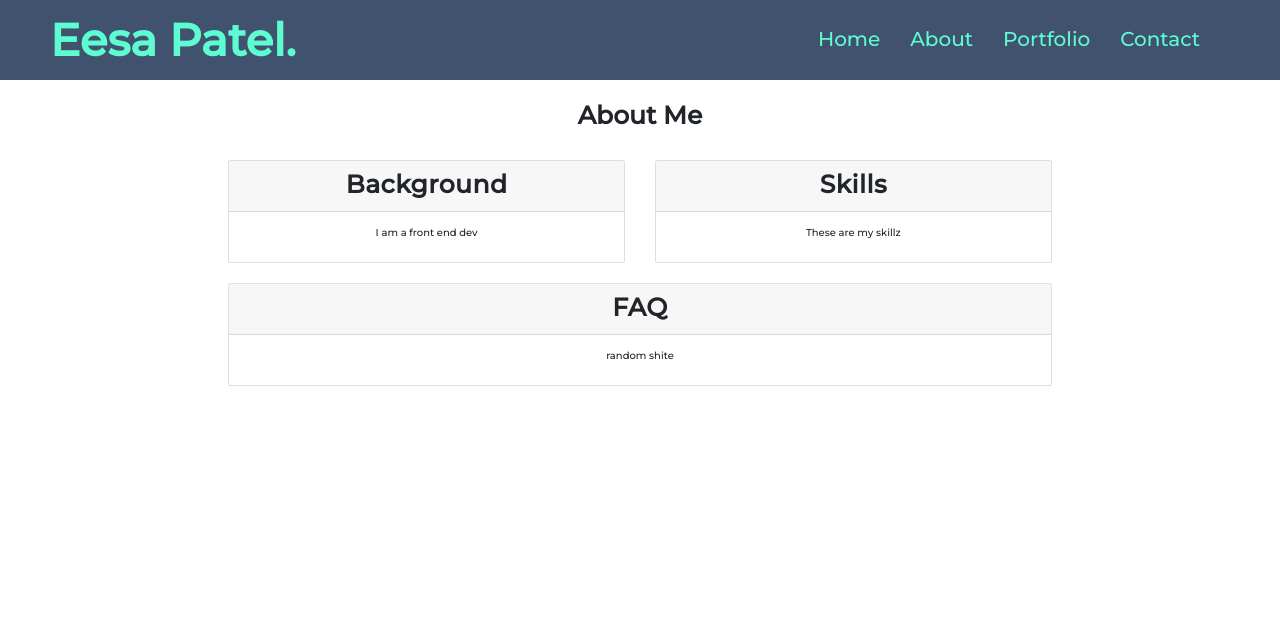
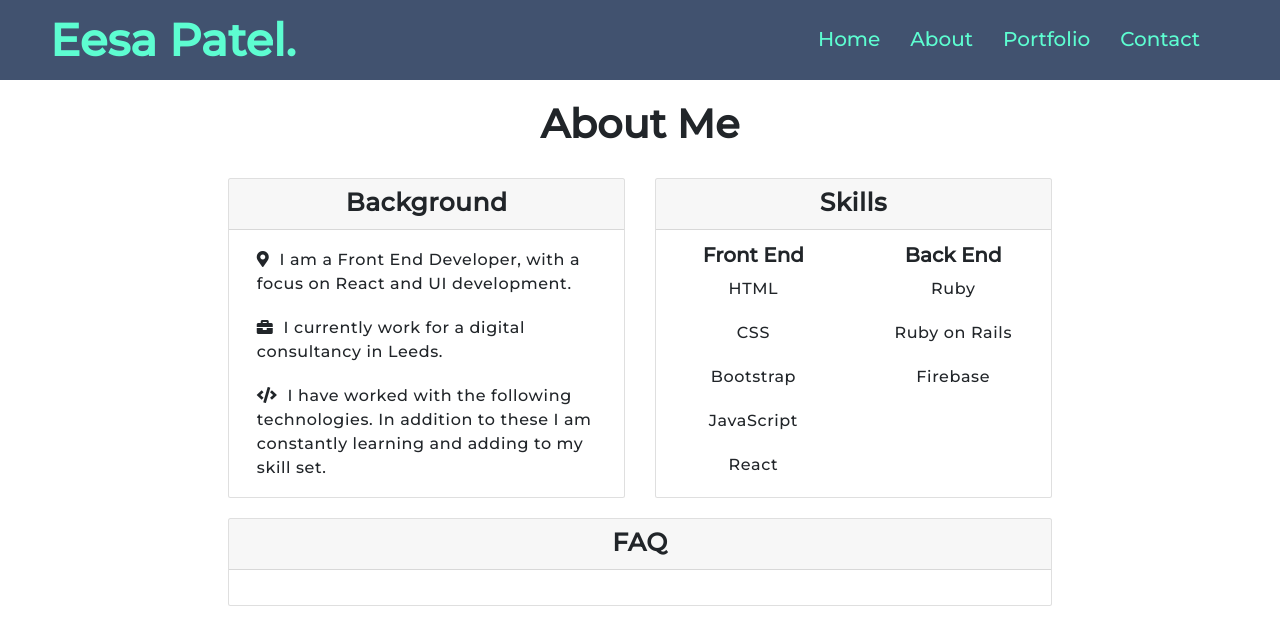
Before and after one commit to eesa94/react-portfolio, a React (Create React App) app: page /about in a window 1280 px wide. Shown: the top 644 px of the page. Built offline with nearby package versions, Linux system fonts and the light colour scheme.

Commit message:
add content to about page; minor styling changes

```diff
--- a/public/index.html
+++ b/public/index.html
@@ -11,7 +11,6 @@
     <link rel="manifest" href="%PUBLIC_URL%/manifest.json" />
 
     <link rel="stylesheet" href="https://use.fontawesome.com/releases/v5.0.13/css/all.css">
-    <link rel="stylesheet" href="https://use.fontawesome.com/releases/v5.0.13/css/all.css">
     <link href="https://fonts.googleapis.com/css?family=Montserrat:500:600,700,900" rel="stylesheet">
 
     <title>Eesa Patel.</title>
--- a/src/App.css
+++ b/src/App.css
@@ -72,6 +72,12 @@ a:hover {
     margin-bottom: 30px;
 }
 
+
+/* Common components */
 .pageContainer {
     padding-top: 100px;
 }
+
+.pageHeader {
+    font-size: 4rem;
+}
--- a/src/components/About.css
+++ b/src/components/About.css
@@ -1,4 +1,19 @@
+.card {
+    height: 100%;
+}
+
 .card-header h2 {
     font-size: 2.5rem;
     letter-spacing: 0.5px;
 }
+
+.card-text {
+    text-align: left;
+    padding: 5px 15px;
+    font-size: 1.6rem;
+    letter-spacing: 0.6px;
+}
+
+.card-text i {
+    margin-right: 10px;
+}
--- a/src/components/About.js
+++ b/src/components/About.js
@@ -19,7 +19,7 @@ export class About extends Component {
             <div>
                 <Navbar />
                 <Container fluid className="pageContainer aboutContainer text-center">
-                    <h1 className="montserrat-9 mb3">About Me</h1>
+                    <h1 className="pageHeader montserrat-9 mb3">About Me</h1>
                     <Row>
                         <Col
                         xs={{ size: 10, offset: 1 }}
@@ -32,8 +32,14 @@ export class About extends Component {
                                     <h2 className="montserrat-7">Background</h2>
                                 </CardHeader>
                                 <CardBody>
-                                    <CardText>
-                                        <p className="montserrat-5 mb1">I am a front end dev</p>
+                                    <CardText className="montserrat-5 mb1">
+                                        <i className="fas fa-map-marker-alt"></i>I am a Front End Developer, with a focus on React and UI development.
+                                    </CardText>
+                                    <CardText className="montserrat-5 mb1">
+                                        <i className="fas fa-briefcase"></i>I currently work for a digital consultancy in Leeds.
+                                    </CardText>
+                                    <CardText className="montserrat-5 mb1">
+                                        <i className="fas fa-code"></i>I have worked with the following technologies. In addition to these I am constantly learning and adding to my skill set.
                                     </CardText>
                                 </CardBody>
                             </Card>
@@ -49,9 +55,22 @@ export class About extends Component {
                                     <h2 className="montserrat-7">Skills</h2>
                                 </CardHeader>
                                 <CardBody>
-                                    <CardText>
-                                        <p className="montserrat-5 mb1">These are my skillz</p>
-                                    </CardText>
+                                    <Row>
+                                        <Col xs="6">
+                                            <h2 className="montserrat-6">Front End</h2>
+                                            <CardText className="text-center montserrat-5 mb1">HTML</CardText>
+                                            <CardText className="text-center montserrat-5 mb1">CSS</CardText>
+                                            <CardText className="text-center montserrat-5 mb1">Bootstrap</CardText>
+                                            <CardText className="text-center montserrat-5 mb1">JavaScript</CardText>
+                                            <CardText className="text-center montserrat-5 mb1">React</CardText>
+                                        </Col>
+                                        <Col xs="6">
+                                            <h2 className="montserrat-6">Back End</h2>
+                                            <CardText className="text-center montserrat-5 mb1">Ruby</CardText>
+                                            <CardText className="text-center montserrat-5 mb1">Ruby on Rails</CardText>
+                                            <CardText className="text-center montserrat-5 mb1">Firebase</CardText>
+                                        </Col>
+                                    </Row>
                                 </CardBody>
                             </Card>
                         </Col>
@@ -66,7 +85,6 @@ export class About extends Component {
                                 </CardHeader>
                                 <CardBody>
                                     <CardText>
-                                        <p className="montserrat-5 mb1">random shite</p>
                                     </CardText>
                                 </CardBody>
                             </Card>
--- a/src/components/Navbar.css
+++ b/src/components/Navbar.css
@@ -50,7 +50,7 @@ button:focus {
 .menuLink {
     font-size: 2rem;
     color: var(--primary-colour);
-    transition: 0.5s;
+    transition: 0.7s;
 }
 
 .menuLinkActive {
@@ -66,7 +66,7 @@ button:focus {
     margin: 0 auto;
     height: 6px;
     background-color: #fd5df7;
-    transition: 0.5s;
+    transition: 0.7s;
 }
 
 .linkUnderlineActive {
--- a/src/components/Portfolio.js
+++ b/src/components/Portfolio.js
@@ -45,7 +45,7 @@ export class Portfolio extends Component {
             <div>
                 <Navbar />
                 <Container fluid className="pageContainer portfolioContainer text-center">
-                    <h1 className="montserrat-9 mb3">Portfolio</h1>
+                    <h1 className="pageHeader montserrat-9 mb3">Portfolio</h1>
                     {
                         this.state.projects.map((project, index) =>
                             <Project
--- a/src/components/Project.css
+++ b/src/components/Project.css
@@ -89,6 +89,12 @@
     box-shadow: 3px 3px 5px var(--secondary-colour);
 }
 
+.projectTitleUnderline {
+    width: 100%;
+    height: 2px;
+    background-color: var(--secondary-colour);
+}
+
 .projectDescription {
     margin: 0 20px 20px;
 }
--- a/src/components/Project.js
+++ b/src/components/Project.js
@@ -63,7 +63,8 @@ export class Project extends Component {
                     <Col xs="12" lg={{size: 4, offset: 0, order: 2}}>
                         <div className={projectInformationClassRight}>
                             <div className="projectInformation">
-                                <h1 className="projectTitle montserrat-7 mb2 text-left">{this.props.name}</h1>
+                                <h1 className="projectTitle montserrat-7 text-left">{this.props.name}</h1>
+                                <div className="projectTitleUnderline mb2"></div>
                                 <p className="projectDescription montserrat-5 text-left">{this.props.description}</p>
                             </div>
                         </div>
@@ -90,7 +91,8 @@ export class Project extends Component {
                     <Col xs="12" lg={{size: 4, offset: 2, order: 1}}>
                         <div className={projectInformationClassLeft}>
                             <div className="projectInformation">
-                                <h1 className="projectTitle montserrat-7 mb2 text-left">{this.props.name}</h1>
+                                <h1 className="projectTitle montserrat-7 text-left">{this.props.name}</h1>
+                                <div className="projectTitleUnderline mb2"></div>
                                 <p className="projectDescription montserrat-5 text-left">{this.props.description}</p>
                             </div>
                         </div>
```
Also changed, not shown: 1 other file (tests, documents, lock files or other folders).
